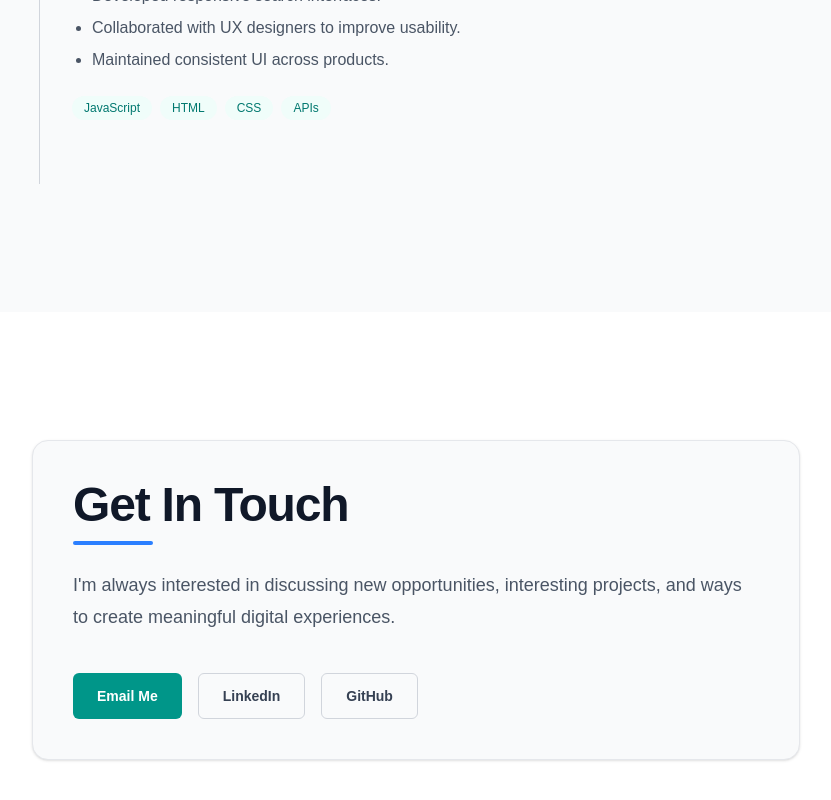
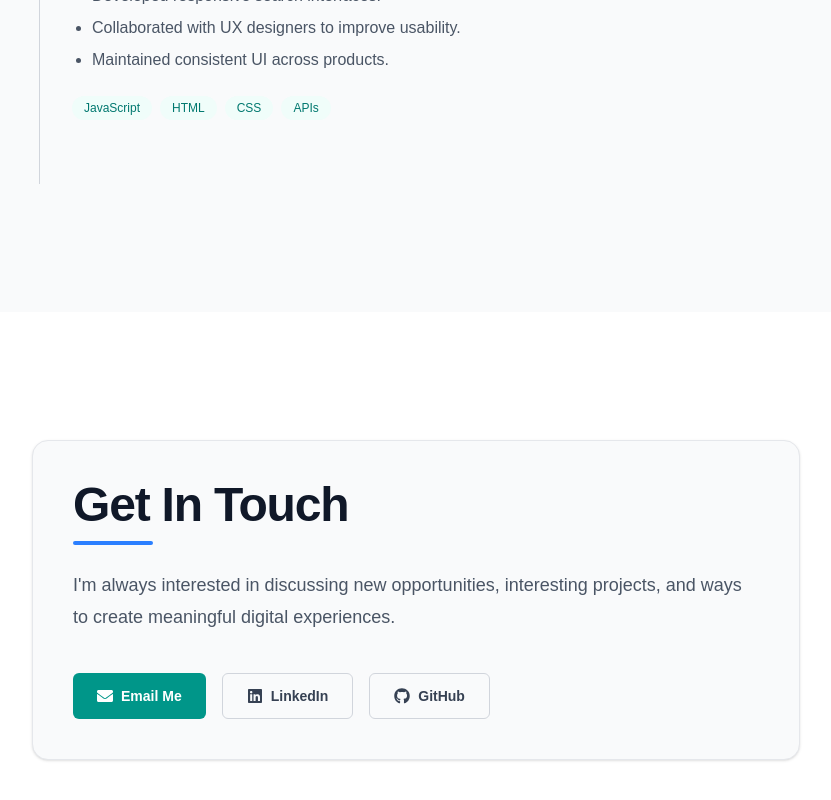
Before and after one commit to naheedkvirk/portfolio, a Next.js app: page / in a window 1280 px wide. Shown: the part 5350-6150 px from the top of the page, without its empty margins (0-831 px from the left). Built offline with nearby package versions, Linux system fonts and the light colour scheme.

Commit message:
Contact: add social icons and update dependencies

```diff
--- a/components/Contact/Contact.tsx
+++ b/components/Contact/Contact.tsx
@@ -1,5 +1,7 @@
 "use client";
 import { motion, useReducedMotion } from "motion/react";
+//import { Mail } from "lucide-react";
+import { FaEnvelope, FaLinkedin, FaGithub } from "react-icons/fa";
 
 export default function Contact() {
   const prefersReducedMotion = useReducedMotion();
@@ -51,10 +53,10 @@ export default function Contact() {
             experiences.
           </p>
 
-          {/* Contact Links */}
+          {/* Email Contact Links */}
           <div className="mt-10 flex flex-col gap-4 sm:flex-row">
             <a
-              href="naheed.virk@gmail.com"
+              href="mailto:naheed.virk@gmail.com"
               className="
                  inline-flex
                 items-center
@@ -80,9 +82,11 @@ export default function Contact() {
                 motion-reduce:hover:translate-y-0
                 "
             >
+              <FaEnvelope className="mr-2 h-4 w-4" />
               Email Me
             </a>
 
+            {/* LinkedIn */}
             <a
               href="https://www.linkedin.com/in/naheed-virk/"
               target="_blank"
@@ -118,9 +122,11 @@ export default function Contact() {
                 motion-reduce:hover:translate-y-0
                 "
             >
+              <FaLinkedin className="mr-2 h-4 w-4" />
               LinkedIn
             </a>
 
+            {/* Github */}
             <a
               href="https://github.com/naheedkvirk/"
               target="_blank"
@@ -156,6 +162,7 @@ export default function Contact() {
                 motion-reduce:hover:translate-y-0
                 "
             >
+              <FaGithub className="mr-2 h-4 w-4" />
               GitHub
             </a>
           </div>
--- a/package.json
+++ b/package.json
@@ -12,7 +12,8 @@
     "motion": "^12.42.2",
     "next": "16.2.10",
     "react": "19.2.4",
-    "react-dom": "19.2.4"
+    "react-dom": "19.2.4",
+    "react-icons": "^5.7.0"
   },
   "devDependencies": {
     "@tailwindcss/postcss": "^4",
```
Also changed, not shown: 1 other file (tests, documents, lock files or other folders).
